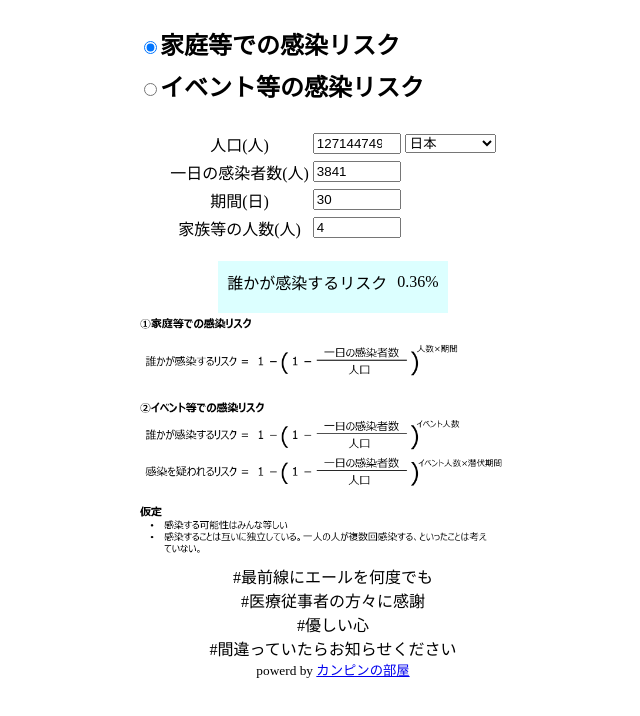
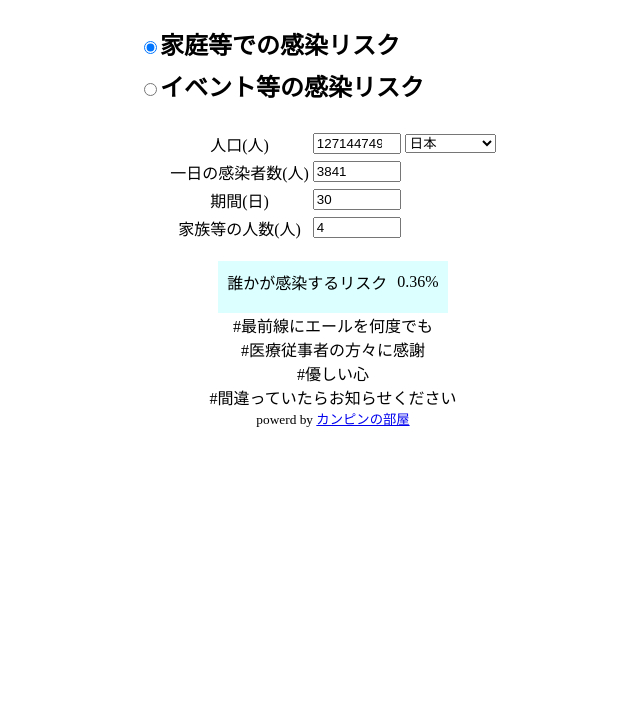
Before and after one commit to kangping-git/risk, a plain HTML site: page index.html in a window 1280 px wide. Shown: the whole page, without its empty margins (307-947 px from the left). Drawn offline with Linux system fonts and the light colour scheme.

Commit message:
Update index.html

```diff
--- a/index.html
+++ b/index.html
@@ -120,7 +120,6 @@
         <tr><td>誰かが感染するリスク</td><td><a id="kannsennrisuku"></a></td></tr>
         <tr><td id="str1">容疑リスク</td><td><a id="yougirisuku"></a></td></tr>
     </table>
-    <img src="./note.png" style="width: 400px;height: auto;"><br>
     #最前線にエールを何度でも<br>
     #医療従事者の方々に感謝<br>
     #優しい心<br>
```
